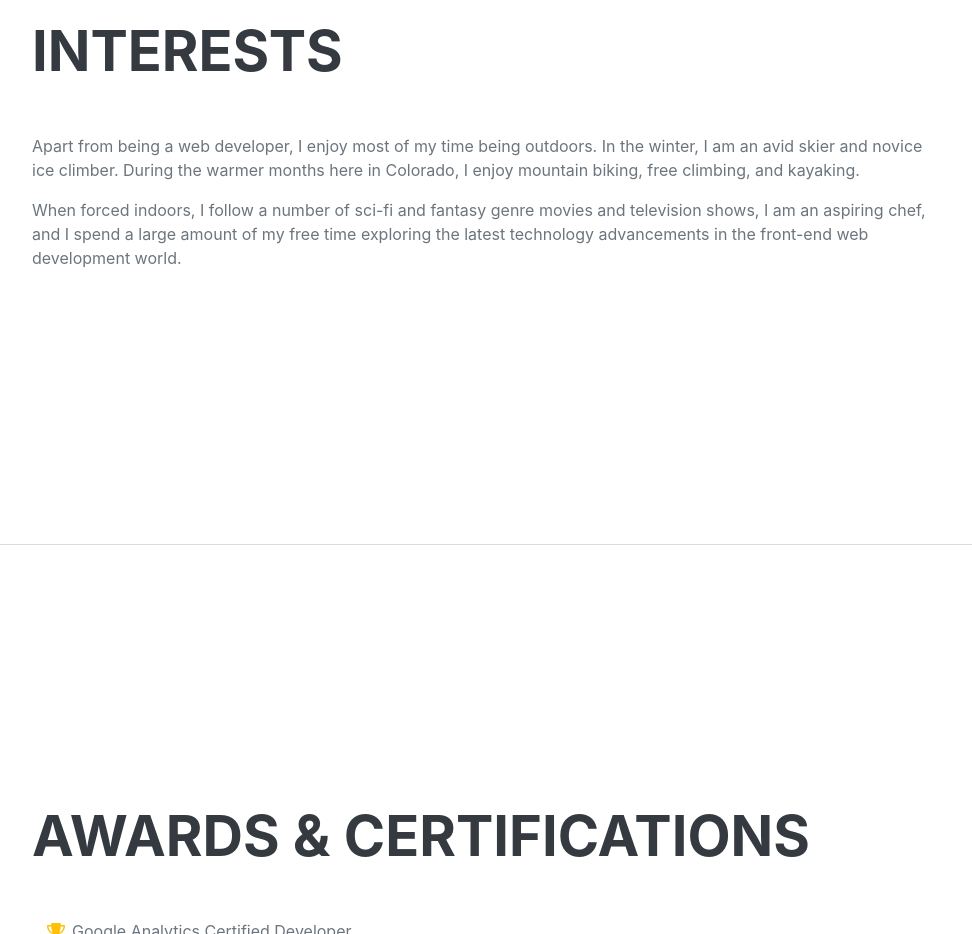
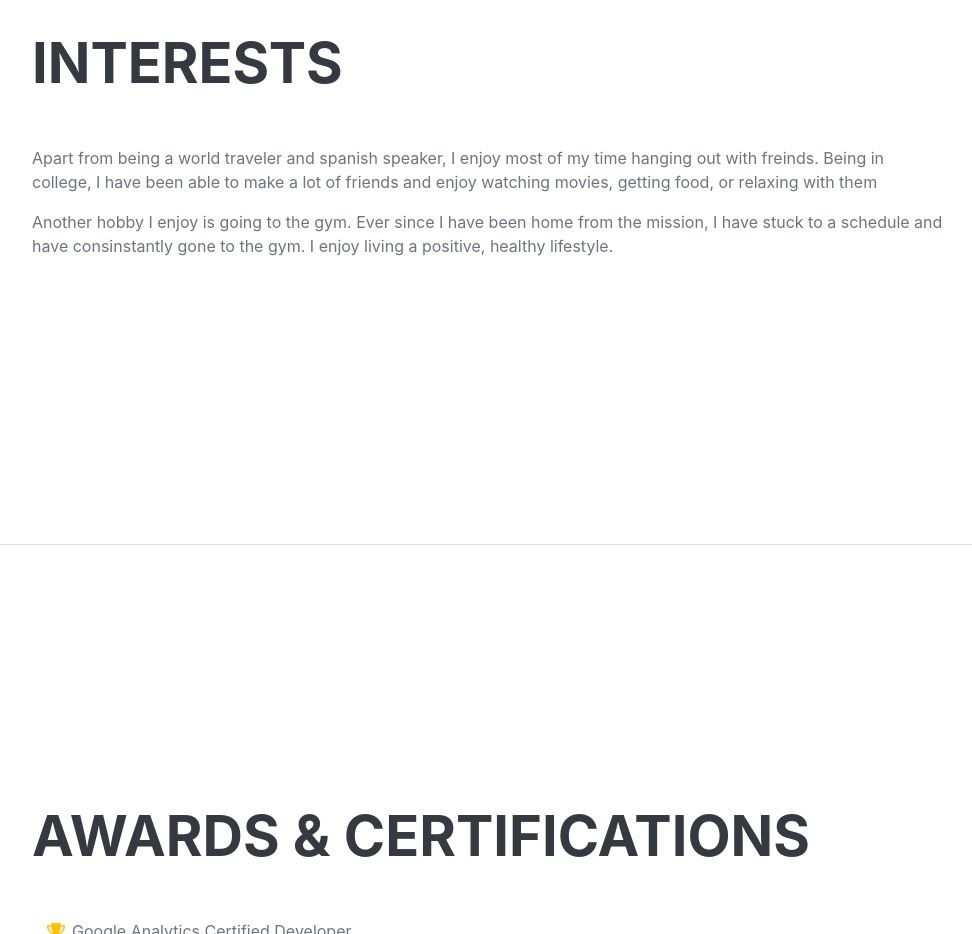
Before and after one commit to ryanmuir3/ryanmuir3.github.io, a plain HTML site: page startbootstrap-resume-gh-pages/index.html in a window 1280 px wide. Shown: the part 3460-4394 px from the top of the page, without its empty margins (288-1260 px from the left). Drawn offline with nearby package versions, Linux system fonts and the light colour scheme; a web font is replaced by a local one.

Commit message:
Update index.html

```diff
--- a/startbootstrap-resume-gh-pages/index.html
+++ b/startbootstrap-resume-gh-pages/index.html
@@ -150,8 +150,8 @@
             <section class="resume-section" id="interests">
                 <div class="resume-section-content">
                     <h2 class="mb-5">Interests</h2>
-                    <p>Apart from being a web developer, I enjoy most of my time being outdoors. In the winter, I am an avid skier and novice ice climber. During the warmer months here in Colorado, I enjoy mountain biking, free climbing, and kayaking.</p>
-                    <p class="mb-0">When forced indoors, I follow a number of sci-fi and fantasy genre movies and television shows, I am an aspiring chef, and I spend a large amount of my free time exploring the latest technology advancements in the front-end web development world.</p>
+                    <p>Apart from being a world traveler and spanish speaker, I enjoy most of my time hanging out with freinds. Being in college, I have been able to make a lot of friends and enjoy watching movies, getting food, or relaxing with them </p>
+                    <p class="mb-0">Another hobby I enjoy is going to the gym. Ever since I have been home from the mission, I have stuck to a schedule and have consinstantly gone to the gym. I enjoy living a positive, healthy lifestyle. </p>
                 </div>
             </section>
             <hr class="m-0" />
```
